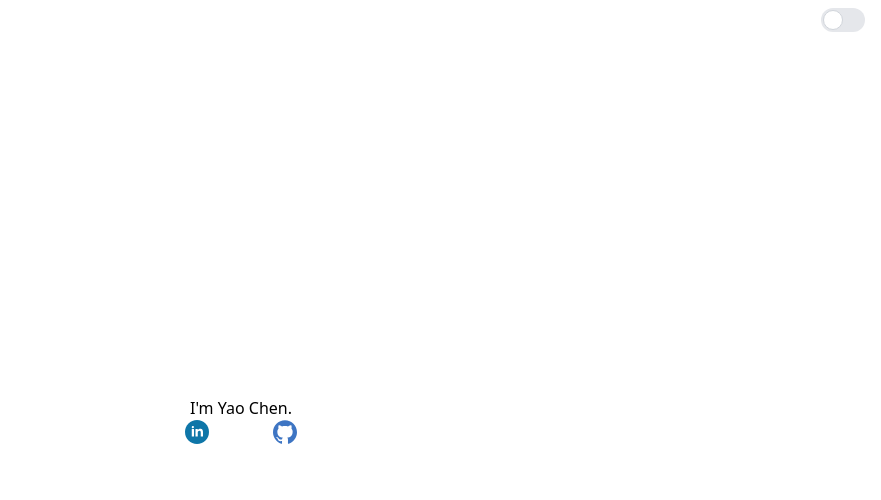
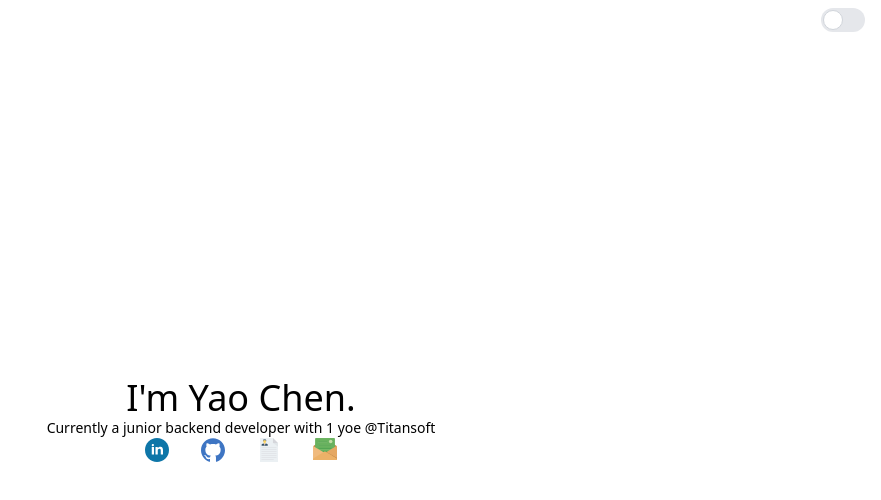
Before and after one commit to chenyao0910/mypage, a Vue app: page / in a window 1280 px wide. Shown: the top 500 px of the page, without its empty margins (399-1280 px from the left). Built offline with nearby package versions, Linux system fonts and the light colour scheme.

Commit message:
add pic for resume & email & add some text

```diff
--- a/src/components/HelloWorld.vue
+++ b/src/components/HelloWorld.vue
@@ -16,14 +16,23 @@ const toggleDark = useToggle(isDark);
       </label>
     </div>
     <div class="flex flex-1 justify-center items-center bg-white dark:bg-black">
-      <div class="text-center text-black dark:text-white">
+      <div class="text-center text-black dark:text-white text-4xl">
           I'm Yao Chen.
-        <div class="flex flex-row gap-x-16">
+        <div class="text-center text-black dark:text-white text-sm">
+          Currently a junior backend developer with 1 yoe @Titansoft
+        </div>
+        <div class="flex flex-row gap-x-8 justify-center">
           <a href="https://www.linkedin.com/in/yao-chen-937015168/">
             <svg-icon class="w-6 h-6" name="linkedin"></svg-icon>
           </a>
           <a href="https://github.com/chenyao0910">
             <svg-icon class="w-6 h-6" name="github2"></svg-icon>
+          </a>
+          <a href="https://github.com/chenyao0910">
+            <svg-icon class="w-6 h-6" name="resume"></svg-icon>
+          </a>
+          <a href="mailto:chenyao0910@smail.nchu.edu.tw">
+            <svg-icon class="w-6 h-6" name="email"></svg-icon>
           </a>
         </div>
       </div>
```
Also changed, not shown: src/icons/email.svg (added), src/icons/resume.svg (added).
